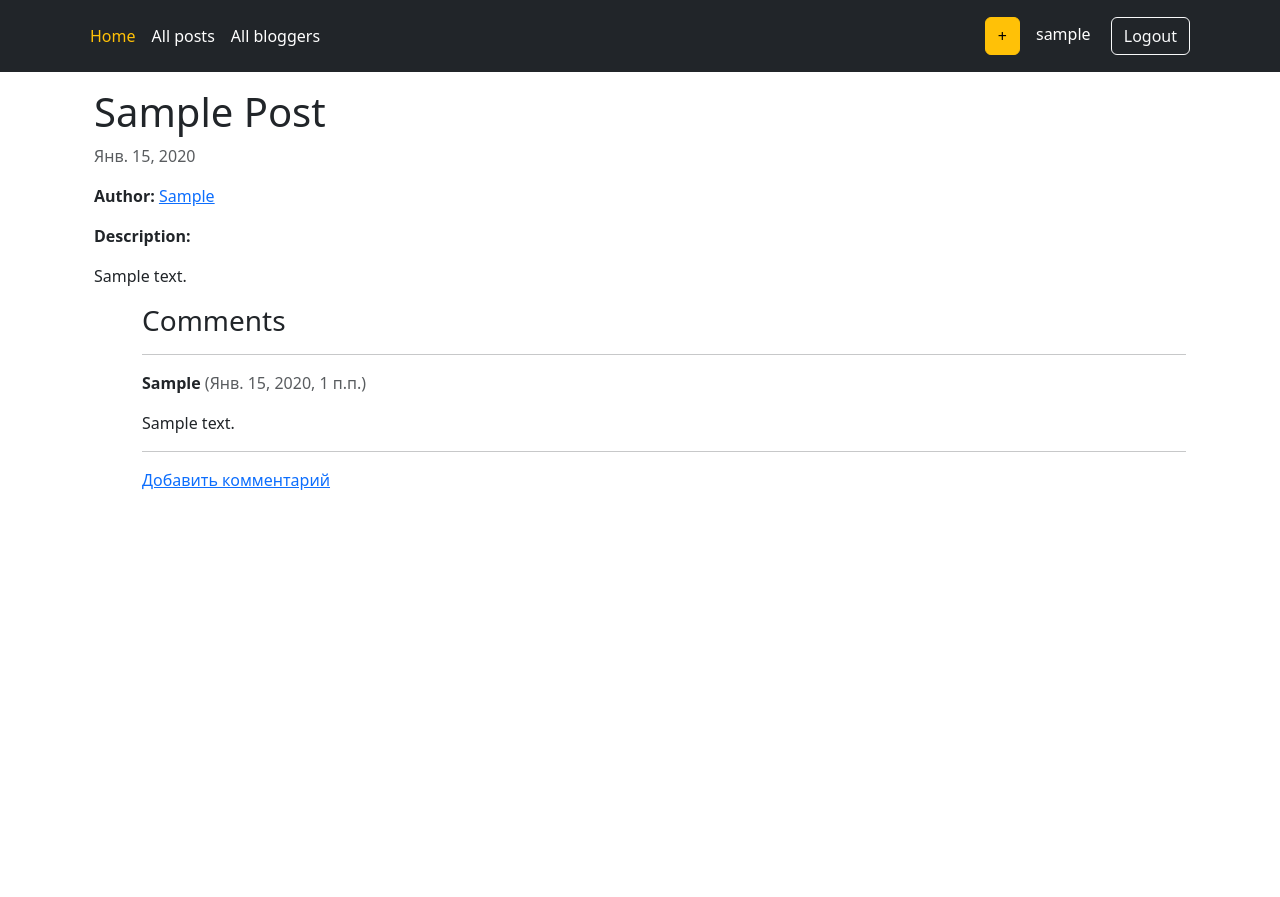
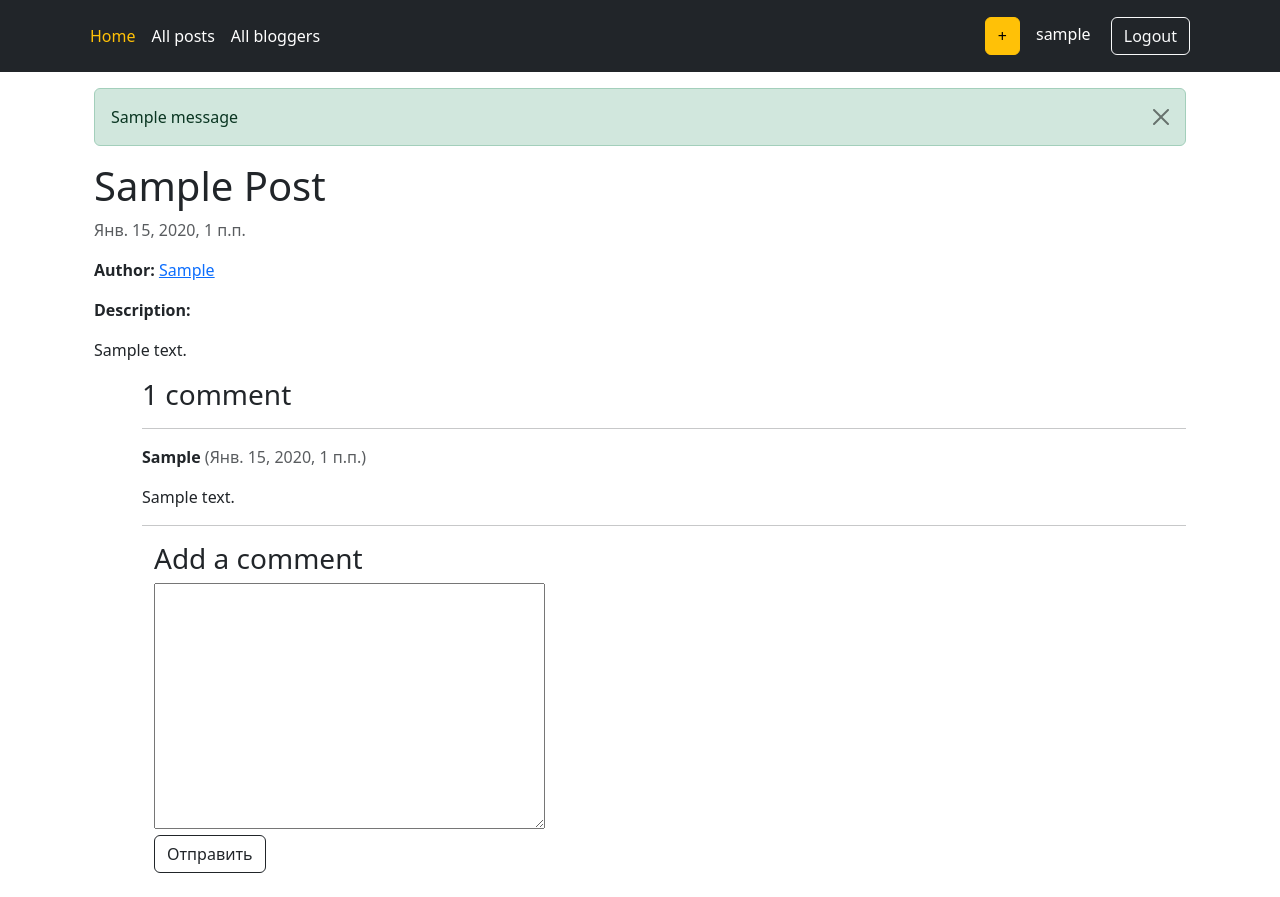
Before and after one commit to deelaym/blog, a Django app: page /blog/posts/1 in a window 1280 px wide. Before the commit the page ends 490 px from the top, so only its background shows below. Run offline with Django 3.2, Linux system fonts and the light colour scheme; a user stored in the database is signed in; tables that the repository leaves empty hold one stand-in row (values such as "Sample post"); one stand-in notice (Sample message) is shown; parts of the project's set-up code (start-up, migrations or seed data) failed here and were passed over.

Commit message:
Added comment form on post detail page

```diff
--- a/blog/forms.py
+++ b/blog/forms.py
@@ -1,9 +1,8 @@
 from django import forms
-from django.forms import ModelForm
 from .models import Comment
 
 
-class CommentForm(ModelForm):
+class CommentForm(forms.ModelForm):
     class Meta:
         model = Comment
         fields = ['description']
--- a/blog/models.py
+++ b/blog/models.py
@@ -5,7 +5,8 @@ from django.contrib.auth.models import User
 
 class Post(models.Model):
     title = models.CharField(max_length=100)
-    date = models.DateField(auto_now_add=True)
+    created = models.DateTimeField(auto_now_add=True)
+    updated = models.DateTimeField(auto_now=True)
     author = models.ForeignKey('Author', on_delete=models.SET_NULL, null=True)
     description = models.TextField(max_length=1000, help_text='Содержание поста.')
 
@@ -13,7 +14,7 @@ class Post(models.Model):
         return reverse('post-detail', args=[str(self.id)])
 
     class Meta:
-        ordering = ['date']
+        ordering = ['-created']
 
 
     def __str__(self):
@@ -35,12 +36,12 @@ class Author(models.Model):
 
 class Comment(models.Model):
     user = models.CharField(max_length=20)
-    datetime = models.DateTimeField(auto_now_add=True)
+    created = models.DateTimeField(auto_now_add=True)
     description = models.TextField(max_length=500, help_text='Содержание комментария.')
     post = models.ForeignKey('Post', on_delete=models.SET_NULL, null=True)
 
     class Meta:
-        ordering = ['datetime']
+        ordering = ['created']
 
     def __str__(self):
         return self.description
--- /dev/null
+++ b/blog/templates/blog/includes/comment_form.html
@@ -0,0 +1,8 @@
+<div class="container">
+    <h3>Add a comment</h3>
+    <form action="{% url 'comment' post.pk %}" method="post">
+        <div>{{ form.description }}</div>
+        {% csrf_token %}
+        <input class="btn btn-outline-dark" type="submit" value="Отправить"/>
+    </form>
+</div>
--- a/blog/templates/blog/post_detail.html
+++ b/blog/templates/blog/post_detail.html
@@ -1,11 +1,26 @@
 {% extends "base.html" %}
 
-{% block content%}
+{% block content %}
     <div class="container">
+        <p>
+            {% if messages %}
+                {% for message in messages %}
+                    <div class="alert alert-success alert-dismissible fade show" role="alert">
+                        {{ message }}
+                        <button type="button" class="btn-close" data-bs-dismiss="alert" aria-label="Close"></button>
+                    </div>
+                {% endfor %}
+            {% endif %}
+        </p>
         <div class="row justify-content-between">
             <div class="col-9">
                 <h1>{{ post.title|title }}</h1>
-                <p class="text-muted">{{ post.date}}</p>
+                <p class="text-muted">
+                    {{ post.created }}
+                    {% if post.created.minute != post.updated.minute %}
+                        (updated: {{ post.updated}})
+                    {% endif %}
+                </p>
                 <p><b>Author:</b> <a href="{{ post.author.get_absolute_url }}">{{ post.author }}</a></p>
                 <p><b>Description:</b></p>
                 <p>{{ post.description|linebreaks }}</p>
@@ -27,10 +42,15 @@
         </div>
 
         <div class="ms-5">
-            <h3>Comments</h3>
+            {% with comments.count as total_comments %}
+                <h3>
+                    {{total_comments }} comment{{ total_comments|pluralize}}
+                </h3>
+            {% endwith %}
+
             {% for comment in post.comment_set.all %}
                 <hr>
-                <p><b>{{ comment.user }}</b> <span class="text-muted mt-0">({{ comment.datetime }})</span></p>
+                <p><b>{{ comment.user }}</b> <span class="text-muted mt-0">({{ comment.created }})</span></p>
                 <p ></p>
                 <p class="text-break">{{ comment.description }}</p>
             {% empty %}
@@ -40,7 +60,7 @@
             <hr>
             <div class="mb-4">
                 {% if user.is_authenticated %}
-                    <a href="{% url 'comment' post.id %}">Добавить комментарий</a>
+                    {% include "blog/includes/comment_form.html" %}
                 {% else %}
                     <p><a href="{% url 'login' %}">Войдите</a>, чтобы оставить комментарий.</p>
                 {% endif %}
--- a/blog/templates/index.html
+++ b/blog/templates/index.html
@@ -15,10 +15,10 @@
         </ul>
         <h2>Последний пост:</h2>
         <div class="card border-warning mb-3">
-            <div class="card-header"><a href="{{ post.author.get_absolute_url }}">{{ end_post.author }}</a>
-                <span class="text-muted">({{ end_post.date }})</span></div>
+            <div class="card-header"><a href="{{ end_post.author.get_absolute_url }}">{{ end_post.author }}</a>
+                <span class="text-muted">({{ end_post.created }})</span></div>
             <div class="card-body">
-                <h5 class="card-title"><a href="{{ post.get_absolute_url }}">
+                <h5 class="card-title"><a href="{{ end_post.get_absolute_url }}">
             {{ end_post.title }}</a></h5>
                 <p class="card-text">{{ end_post.description }}</p>
             </div>
--- a/blog/urls.py
+++ b/blog/urls.py
@@ -1,17 +1,18 @@
 from django.urls import path
 from . import views
-from django.conf.urls import url
+from django.urls import re_path
 
 
 urlpatterns = [
     path('', views.index, name='index'),
-    url(r'^$', views.index, name='index'),
-    url(r'^posts/$', views.PostListView.as_view(), name='posts'),
-    url(r'^posts/(?P<pk>\d+)$', views.PostDetailView.as_view(), name='post-detail'),
-    url(r'^authors/$', views.AuthorListView.as_view(), name='authors'),
-    url(r'^authors/(?P<slug>[\w-]+)/$', views.AuthorDetailView.as_view(), name='author-detail'),
-    url(r'^posts/(?P<pk>\d+)/comment/$', views.write_comment, name='comment'),
-    url(r'^posts/create/$', views.PostCreate.as_view(), name='post-create'),
-    url(r'^posts/(?P<pk>\d+)/update/$', views.PostUpdate.as_view(), name='post-update'),
-    url(r'^posts/(?P<pk>\d+)/delete/$', views.PostDelete.as_view(), name='post-delete'),
+    re_path(r'^$', views.index, name='index'),
+    re_path(r'^posts/$', views.PostListView.as_view(), name='posts'),
+    # re_path(r'^posts/(?P<pk>\d+)$', views.PostDetailView.as_view(), name='post-detail'),
+    re_path(r'^posts/(?P<pk>\d+)$', views.post_detail, name='post-detail'),
+    re_path(r'^authors/$', views.AuthorListView.as_view(), name='authors'),
+    re_path(r'^authors/(?P<slug>[\w-]+)/$', views.AuthorDetailView.as_view(), name='author-detail'),
+    re_path(r'^posts/(?P<pk>\d+)/comment/$', views.write_comment, name='comment'),
+    re_path(r'^posts/create/$', views.PostCreate.as_view(), name='post-create'),
+    re_path(r'^posts/(?P<pk>\d+)/update/$', views.PostUpdate.as_view(), name='post-update'),
+    re_path(r'^posts/(?P<pk>\d+)/delete/$', views.PostDelete.as_view(), name='post-delete'),
 ]
--- a/blog/views.py
+++ b/blog/views.py
@@ -1,21 +1,21 @@
-from django.shortcuts import render
+from django.shortcuts import render, redirect
 from .models import Post, Author, Comment
 from django.views import generic
 from .forms import CommentForm
 from django.contrib.auth.decorators import login_required
 from django.shortcuts import get_object_or_404
-from django.http import HttpResponseRedirect
 from django.urls import reverse
 from django.contrib import messages
 from django.views.generic.edit import CreateView, UpdateView, DeleteView
 from django.contrib.auth.mixins import PermissionRequiredMixin
 from django.urls import reverse_lazy
+from django.views.decorators.http import require_POST
 
 
 def index(request):
     num_posts = Post.objects.all().count()
     num_authors = Author.objects.all().count()
-    end_post = Post.objects.latest('date')
+    end_post = Post.objects.latest('created')
 
     return render(
         request,
@@ -31,8 +31,19 @@ class PostListView(generic.ListView):
     paginate_by = 5
 
 
-class PostDetailView(generic.DetailView):
-    model = Post
+# class PostDetailView(generic.DetailView):
+#     model = Post
+
+def post_detail(request, pk):
+    post = get_object_or_404(Post, pk=pk)
+    comments = post.comment_set.all()
+    form = CommentForm()
+
+
+    return render(request, 'blog/post_detail.html',
+                  {'post': post,
+                   'comments': comments,
+                   'form': form})
 
 
 class AuthorListView(generic.ListView):
@@ -44,23 +55,21 @@ class AuthorDetailView(generic.DetailView):
     model = Author
 
 
+@require_POST
 @login_required
 def write_comment(request, pk):
     post = get_object_or_404(Post, pk=pk)
-    comments = post.comment_set.all
-    if request.method == 'POST':
-        form = CommentForm(request.POST)
-        if form.is_valid():
-            new_comment = form.save(commit=False)
-            new_comment.post = post
-            new_comment.user = request.user.username
-            new_comment.save()
-            messages.success(request, 'Комментарий успешно отправлен.')
-            return HttpResponseRedirect(reverse('comment', args=[post.id]))
-    else:
-        form = CommentForm()
+    comment = None
+    form = CommentForm(request.POST)
+    if form.is_valid():
+        comment = form.save(commit=False)
+        comment.post = post
+        comment.user = request.user.username
+        comment.save()
+        messages.success(request, 'Комментарий успешно отправлен.')
+        return redirect(post)
 
-    return render(request, 'blog/comment.html', {'form': form, 'comments': comments, 'post': post})
+    return render(request, 'blog/comment.html', {'form': form, 'comment': comment, 'post': post})
 
 
 class PostCreate(CreateView, PermissionRequiredMixin):
```
Also changed, not shown: blog/templates/blog/comment.html (+6 -9 lines), blog/__init__.py (deleted), blog/migrations/0002_alter_comment_options_alter_post_options_and_more.py (added), blog/migrations/__init__.py (deleted), miniblog/__init__.py (deleted), 1 other file.
